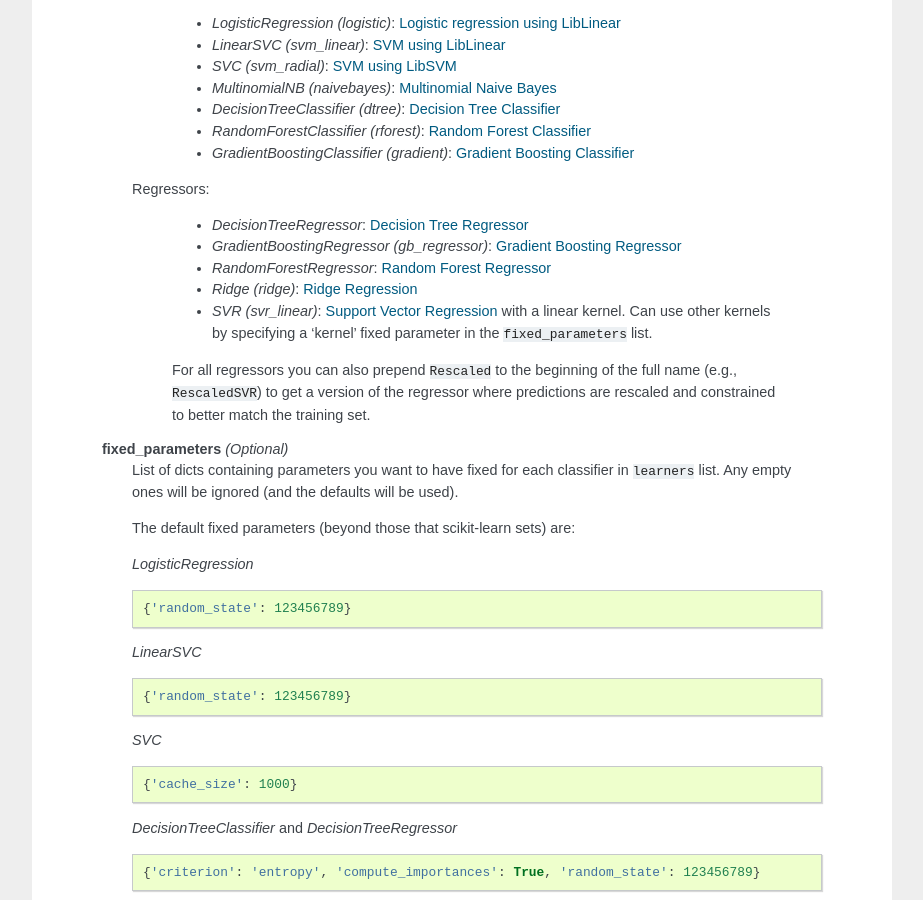
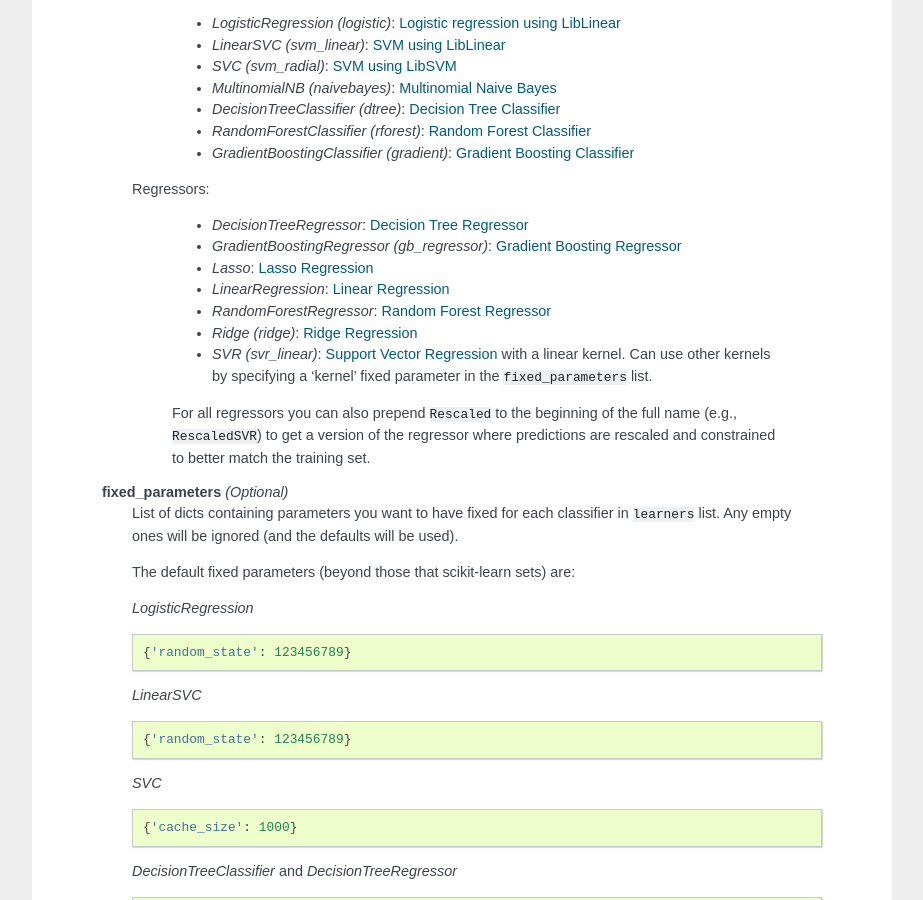
Before and after one commit to EducationalTestingService/skll, a Sphinx documentation site: the page built from doc/run_experiment.rst, in a window 1280 px wide and 900 px high, scrolled down 3066 px. Shown: the whole window, without its empty margins (198-1121 px from the left). Built offline with Sphinx 7.4.7, drawn with Linux system fonts in a browser that asks for light colours.

Commit message:
Update documentation to include Lasso and LinearRegression.

```diff
--- a/doc/run_experiment.rst
+++ b/doc/run_experiment.rst
@@ -209,6 +209,8 @@ Input
 
             *   *DecisionTreeRegressor*: `Decision Tree Regressor <http://scikit-learn.org/stable/modules/generated/sklearn.tree.DecisionTreeRegressor.html#sklearn.tree.DecisionTreeRegressor>`_
             *   *GradientBoostingRegressor (gb_regressor)*: `Gradient Boosting Regressor <http://scikit-learn.org/stable/modules/generated/sklearn.ensemble.GradientBoostingRegressor.html#sklearn.ensemble.GradientBoostingRegressor>`_
+            *   *Lasso*: `Lasso Regression <http://scikit-learn.org/stable/modules/generated/sklearn.linear_model.Lasso.html#sklearn.linear_model.Lasso>`_
+            *   *LinearRegression*: `Linear Regression <http://scikit-learn.org/stable/modules/generated/sklearn.linear_model.LinearRegression.html#sklearn.linear_model.LinearRegression>`_
             *   *RandomForestRegressor*: `Random Forest Regressor <http://scikit-learn.org/stable/modules/generated/sklearn.ensemble.RandomForestRegressor.html#sklearn.ensemble.RandomForestRegressor>`_
             *   *Ridge (ridge)*: `Ridge Regression <http://scikit-learn.org/stable/modules/generated/sklearn.linear_model.Ridge.html#sklearn.linear_model.Ridge>`_
             *   *SVR (svr_linear)*: `Support Vector Regression <http://scikit-learn.org/stable/modules/generated/sklearn.svm.SVR.html#sklearn.svm.SVR>`_
@@ -397,7 +399,7 @@ Tuning
 
            [{'max_depth': [1, 3, 5], 'n_estimators': [500]}]
 
-        *Ridge*
+        *Lasso* and *Ridge*
 
         .. code-block:: python
 
```
